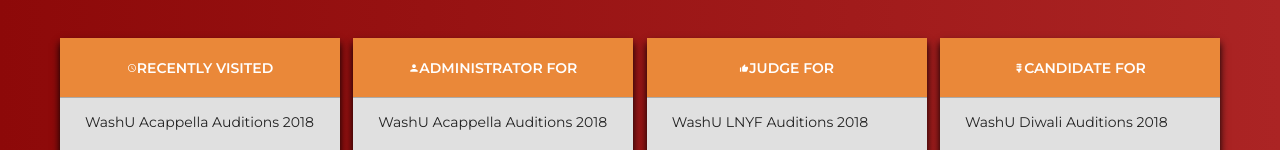
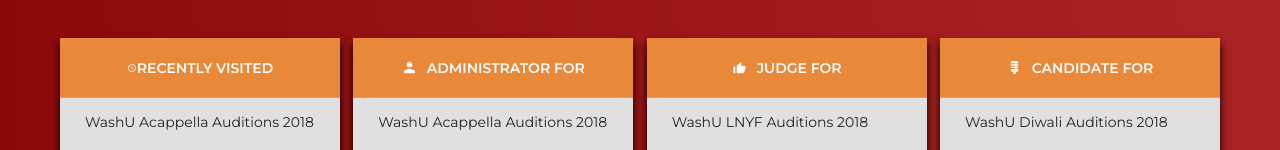
Before and after one commit to andrewsun25/Matchery, a React (Create React App) app in the folder matchery_client/: page / in a window 1280 px wide. Both pictures are taken after typing "Sample", "Sample123" into the empty fields and a click on the input "Login". Shown: the part 204-354 px from the top of the page. Built offline with nearby package versions, Linux system fonts and the light colour scheme.

Commit message:
fixed UI bugs -- icon-styling

```diff
--- a/matchery_client/src/screens/Dashboard.js
+++ b/matchery_client/src/screens/Dashboard.js
@@ -41,7 +41,7 @@
 					<div className="panel">
 						<div className="panel__header">
 							<ion-icon className="panel__icon" name="time"></ion-icon>
-							<div className="panel__header-text">Recently Visited</div>
+							<div class="panel__header-text">Recently Visited</div>
 						</div>
 						<ul className="panel__content">
 							<li className="panel__content-item" onClick={(e) => {this.childHandleSelectEvent(e)}}>WashU Acappella Auditions 2018</li>
@@ -51,7 +51,7 @@
 
 					<div className="panel">
 						<div className="panel__header">
-							<ion-icon className="panel__icon" name="person"></ion-icon>
+							<ion-icon class="panel__icon" name="person"></ion-icon>
 							<div className="panel__header-text">Administrator for</div>
 						</div>
 						<ul className="panel__content">
@@ -61,7 +61,7 @@
 
 					<div className="panel">
 						<div className="panel__header">
-							<ion-icon className="panel__icon" name="thumbs-up"></ion-icon>
+							<ion-icon class="panel__icon" name="thumbs-up"></ion-icon>
 							<div className="panel__header-text">Judge for</div>
 						</div>
 						<ul className="panel__content">
@@ -72,7 +72,7 @@
 
 					<div className="panel">
 						<div className="panel__header">
-							<ion-icon className="panel__icon" name="microphone"></ion-icon>
+							<ion-icon class="panel__icon" name="microphone"></ion-icon>
 							<div className="panel__header-text">Candidate for</div>
 						</div>
 						<ul className="panel__content">
--- a/matchery_client/src/screens/JudgeEvent.js
+++ b/matchery_client/src/screens/JudgeEvent.js
@@ -43,19 +43,19 @@
 								<div className="bar-group u-margin-bottom-md">
 									<div className="bar-group__bar">
 										1. Zhi Shen Yong
-										<ion-icon className="bar-group__icon bar-group__icon--leftmost" name="close"></ion-icon>
+										<ion-icon class="bar-group__icon bar-group__icon--leftmost" name="close"></ion-icon>
 									</div>
 									<div className="bar-group__bar">
 										2. Andrew Sun
-										<ion-icon className="bar-group__icon bar-group__icon--leftmost" name="close"></ion-icon>
+										<ion-icon class="bar-group__icon bar-group__icon--leftmost" name="close"></ion-icon>
 									</div>
 									<div className="bar-group__bar">
 										3. Shane Blair
-										<ion-icon className="bar-group__icon bar-group__icon--leftmost" name="close"></ion-icon>
+										<ion-icon class="bar-group__icon bar-group__icon--leftmost" name="close"></ion-icon>
 									</div>
 									<div className="bar-group__bar">
 										4. William Leung
-										<ion-icon className="bar-group__icon bar-group__icon--leftmost" name="close"></ion-icon>
+										<ion-icon class="bar-group__icon bar-group__icon--leftmost" name="close"></ion-icon>
 									</div>
 								</div>
 								<div className="area-action">
@@ -73,13 +73,13 @@
 								<div className="bar-group">
 									<div className="bar-group__bar">
 										John Doe
-										<ion-icon className="bar-group__icon bar-group__icon--leftmost" name="arrow-up"></ion-icon>
-										<ion-icon className="bar-group__icon" name="close"></ion-icon>
+										<ion-icon class="bar-group__icon bar-group__icon--leftmost" name="arrow-up"></ion-icon>
+										<ion-icon class="bar-group__icon" name="close"></ion-icon>
 									</div>
 									<div className="bar-group__bar">
 										Jane Eyre
-										<ion-icon className="bar-group__icon bar-group__icon--leftmost" name="arrow-up"></ion-icon>
-										<ion-icon className="bar-group__icon" name="close"></ion-icon>
+										<ion-icon class="bar-group__icon bar-group__icon--leftmost" name="arrow-up"></ion-icon>
+										<ion-icon class="bar-group__icon" name="close"></ion-icon>
 									</div>
 								</div>
 							</section>
```
